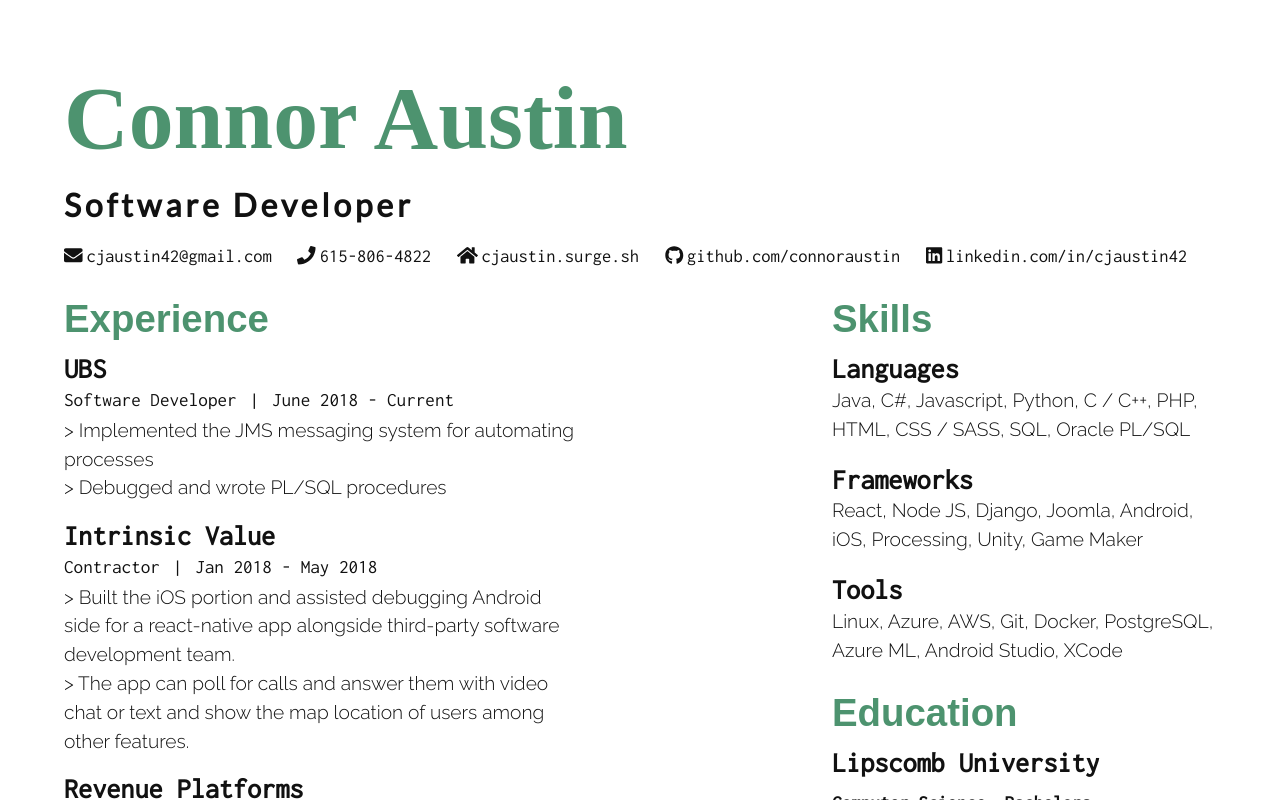
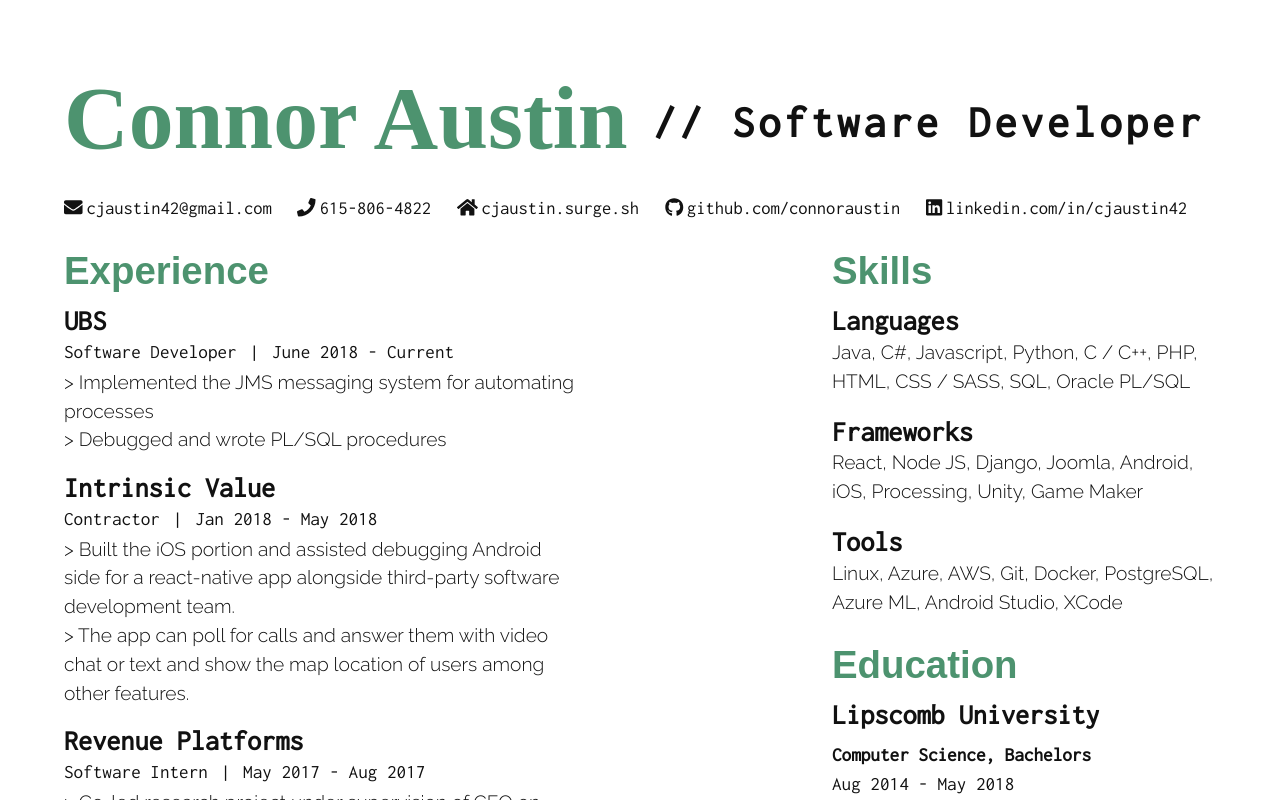
Before and after one commit to ConnorAustin/resume, a React (Create React App) app: page / in a window 1280 px wide. Built offline with nearby package versions, Linux system fonts and the light colour scheme; a web font is replaced by a local one.

Commit message:
changed header styling

```diff
--- a/src/components/header/Header.css
+++ b/src/components/header/Header.css
@@ -1,4 +1,7 @@
 .header-container {
+  display: flex;
+  justify-content: left;
+  align-items: center;
   margin-bottom: 1vw;
 }
 .header-container h1 {
@@ -8,10 +11,12 @@
   font-size: 7vw;
 }
 .header-container .about {
-  font-family: "Lato";
+  font-family: "Inconsolata";
   font-weight: bold;
-  font-size: 2.5vw;
+  font-size: 3.5vw;
   letter-spacing: 0.3vw;
+  color: #111111;
+  margin-left: 2vw;
 }
 
 /*# sourceMappingURL=Header.css.map */
--- a/src/components/header/Header.jsx
+++ b/src/components/header/Header.jsx
@@ -6,7 +6,7 @@ export default class Header extends React.Component {
 		return (
 		<div class="header-container">
 			<h1>Connor Austin</h1>
-			<div class="about">Software Developer</div>
+			<span class="about"> // Software Developer</span>
 		</div>
 		);
 	}
--- a/src/components/header/Header.scss
+++ b/src/components/header/Header.scss
@@ -1,6 +1,10 @@
 @import '../../vars';
 
 .header-container {
+	display: flex;
+	justify-content: left;
+	align-items: center;
+
 	margin-bottom: 1vw;
 	h1 {
 		font-family: $name-font;
@@ -10,9 +14,11 @@
 	}
 
 	.about {
-		font-family: $sub-header;
+		font-family: $code-font;
 		font-weight: bold;
-		font-size: 2.5vw;
+		font-size: 3.5vw;
 		letter-spacing: 0.3vw;
+		color: $black;
+		margin-left: 2vw;
 	}
 }
```
Also changed, not shown: 1 other file (tests, documents, lock files or other folders).
